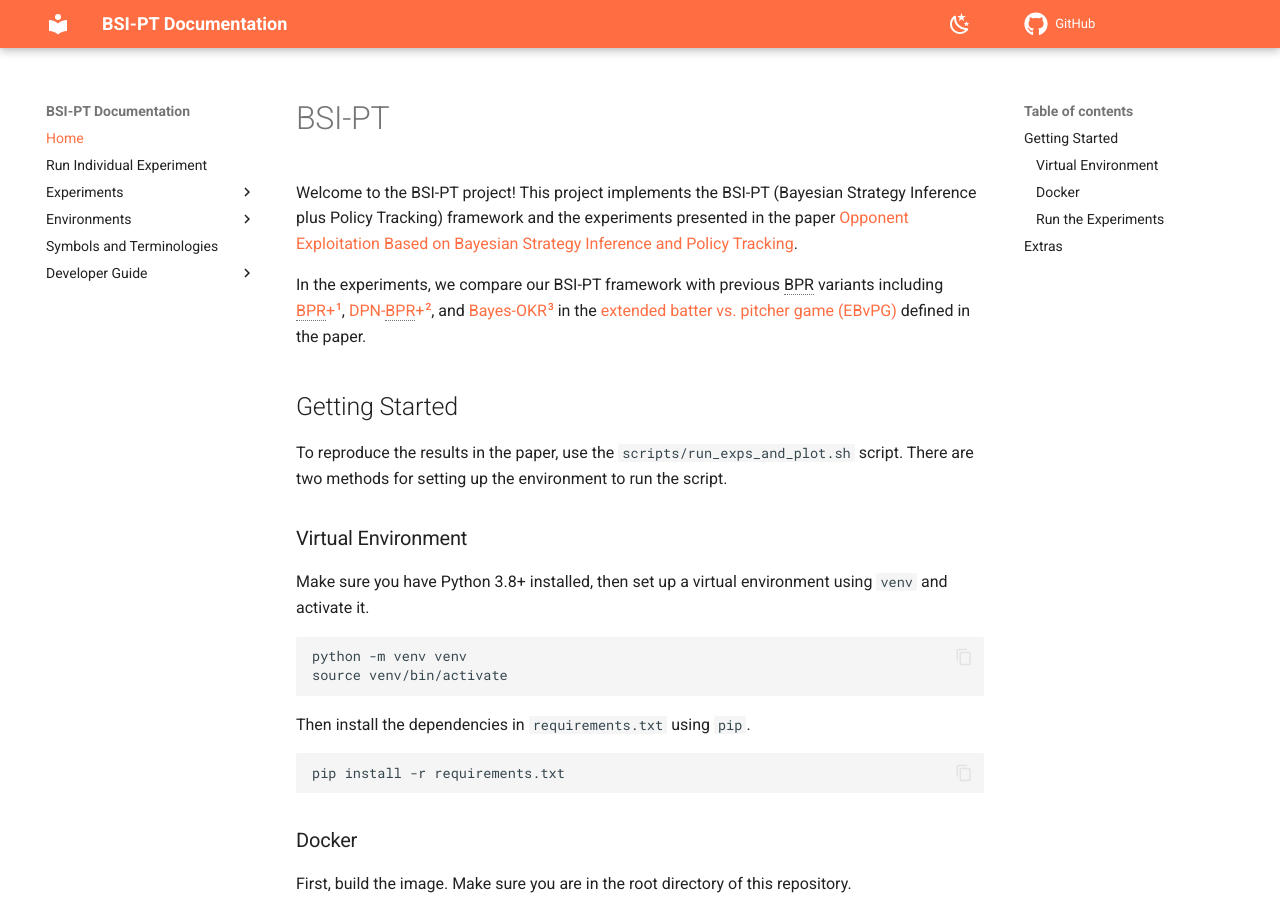
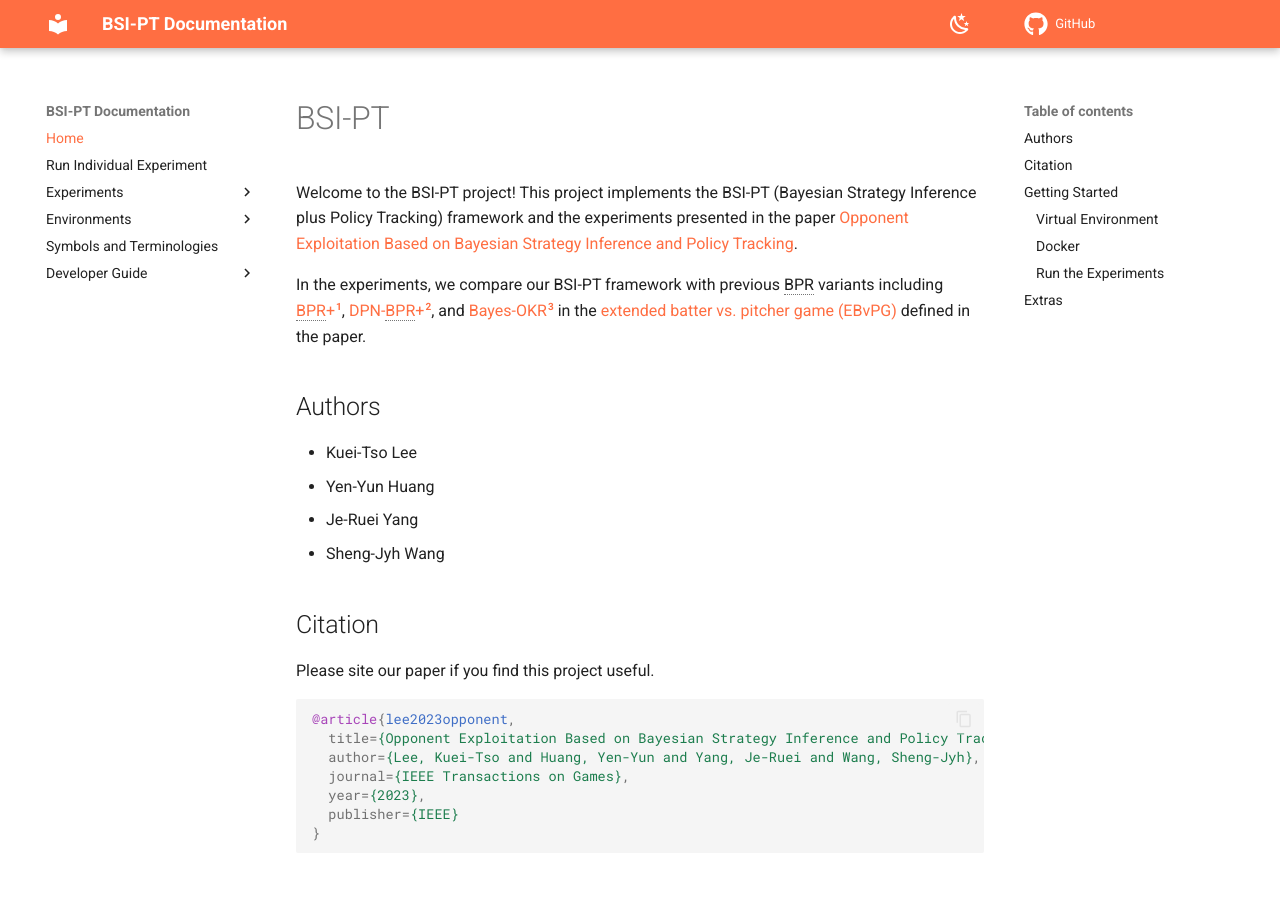
Before and after one commit to jerry871002/bsi-pt, an MkDocs documentation site: the page built from docs/index.md, in a window 1280 px wide and 900 px high. Built offline with MkDocs 1.6.1 and Material for MkDocs 9.7.7, drawn with Linux system fonts in a browser that asks for light colours; comment, search, counter and statistics services are not loaded.

Commit message:
doc: add baseball game documentation
- also add authors' information on the home page

````diff
--- a/docs/index.md
+++ b/docs/index.md
@@ -3,6 +3,26 @@
 Welcome to the BSI-PT project! This project implements the BSI-PT (Bayesian Strategy Inference plus Policy Tracking) framework and the experiments presented in the paper [Opponent Exploitation Based on Bayesian Strategy Inference and Policy Tracking](https://ieeexplore.ieee.org/document/10148618).
 
 In the experiments, we compare our BSI-PT framework with previous BPR variants including [BPR+](https://researchspace.csir.co.za/dspace/bitstream/handle/10204/9091/Hernandez-Leal_2016.pdf?sequence=1&isAllowed=y)[^bpr], [DPN-BPR+](https://drive.google.com/file/d/1FMxWLF3hAgKTomp-foczAY3ppfF-GE-2/view)[^dpn-bpr], and [Bayes-OKR](https://www.sciencedirect.com/science/article/abs/pii/S0950705122001605)[^okr] in the [extended batter vs. pitcher game (EBvPG)](environments/baseball_game.md) defined in the paper.
+
+## Authors
+- Kuei-Tso Lee
+- Yen-Yun Huang
+- Je-Ruei Yang
+- Sheng-Jyh Wang
+
+## Citation
+
+Please site our paper if you find this project useful.
+
+```bibtex
+@article{lee2023opponent,
+  title={Opponent Exploitation Based on Bayesian Strategy Inference and Policy Tracking},
+  author={Lee, Kuei-Tso and Huang, Yen-Yun and Yang, Je-Ruei and Wang, Sheng-Jyh},
+  journal={IEEE Transactions on Games},
+  year={2023},
+  publisher={IEEE}
+}
+```
 
 ## Getting Started
 
````
Also changed, not shown: docs/environments/baseball_game.md (+7 -1 lines), 1 other file.
